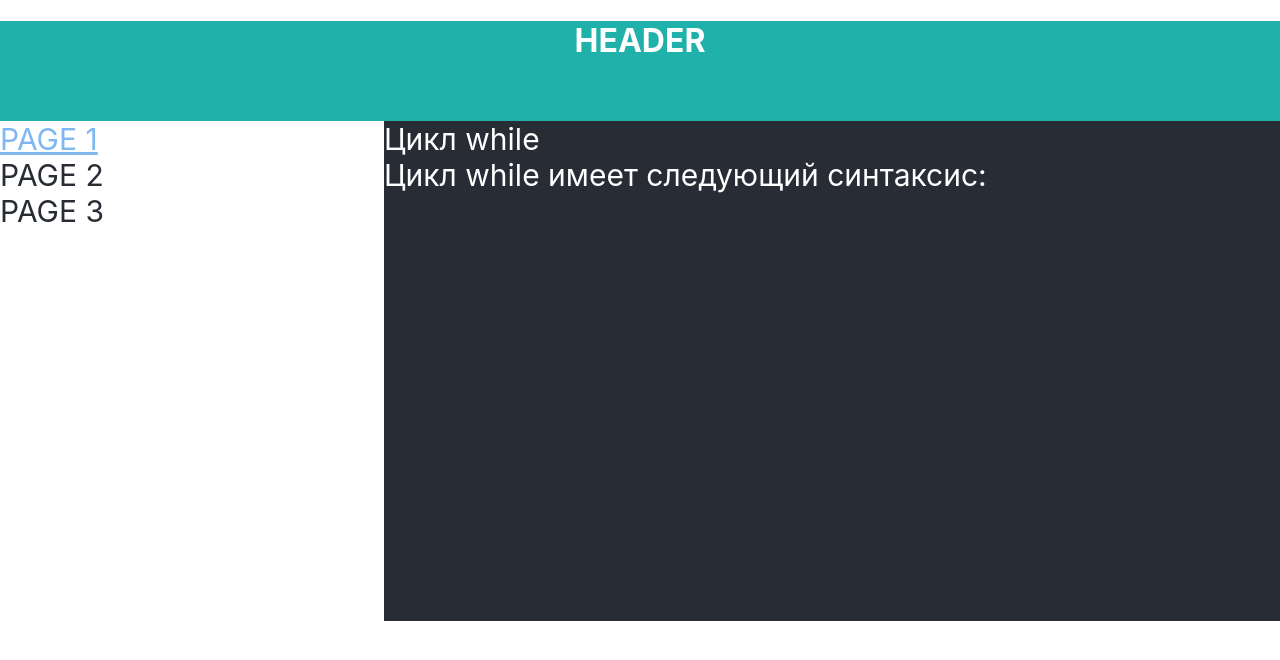
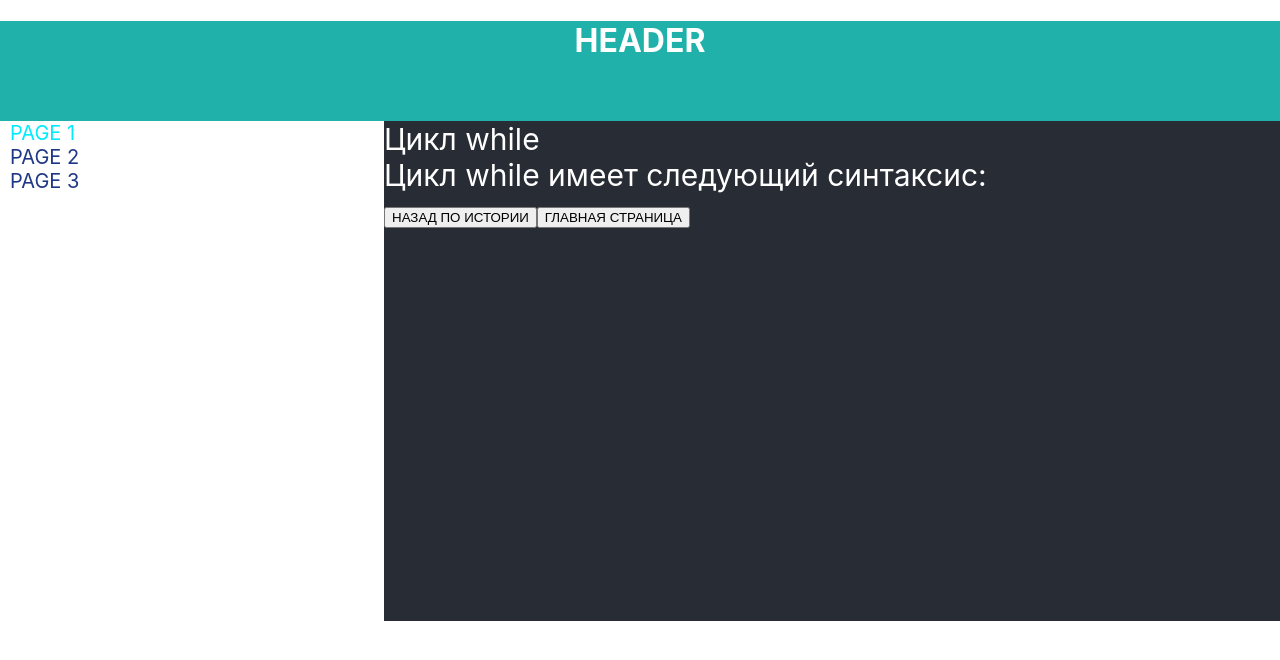
Before and after one commit to vitalyabedik/it-incubator.microtasks, a React (Create React App) app: page /page/0 in a window 1280 px wide. Shown: the top 660 px of the page. Built offline with nearby package versions, Linux system fonts and the light colour scheme.

Commit message:
feat: finish tuesday-hw-help-02

```diff
--- a/src/App.tsx
+++ b/src/App.tsx
@@ -3,12 +3,14 @@ import React from 'react';
 import './App.css';
 
 import {TuesdayExtra2Hw} from './components/Tuesday/tuesday-hw-help-02/TuesdayExtra2Hw';
+import {TuesdayExtra1Hw} from './components/Tuesday/tuesday-hw-help-01/TuesdayExtra1Hw';
 
 function App() {
 
     return (
         <>
             <TuesdayExtra2Hw/>
+            {/*<TuesdayExtra1Hw/>*/}
         </>
 
     );
--- a/src/components/Tuesday/tuesday-hw-help-02/components/Site.tsx
+++ b/src/components/Tuesday/tuesday-hw-help-02/components/Site.tsx
@@ -1,26 +1,39 @@
-import React from 'react';
+import React, {useEffect, useState} from 'react';
 import {Navigate, NavLink, Route, Routes} from 'react-router-dom';
 import styles from './Site.module.css'
-import {PageOne} from "./pages/PageOne";
-import {PageTwo} from "./pages/PageTwo";
-import {PageThree} from "./pages/PageThree";
-import {Error404} from "./pages/Error404";
-import {Page} from "./pages/Page";
-import {dataState} from "../dataState/dataState";
+import {PageOne} from './pages/PageOne';
+import {PageTwo} from './pages/PageTwo';
+import {PageThree} from './pages/PageThree';
+import {Error404} from './pages/Error404';
+import {Page} from './pages/Page';
+import {dataState} from '../dataState/dataState';
+import styled from 'styled-components';
+import {useWindowSize} from '../hooks/useWindowSize';
+
+// если Link -> используем Route element
+// если Button -> используем navigate
 
 
 export const Site = () => {
+    // const [burger, setBurger] = useState(false)
+
+    const size = useWindowSize()
+    // console.log(size)
+
     return (
         <div>
             <div className={styles.header}><h1>HEADER</h1></div>
             <div className={styles.body}>
-                <div className={styles.nav}>
-                    <div><NavLink to={'/page/0'} className={({isActive})=>isActive ?styles.active : styles.navLink}>PAGE 1</NavLink></div>
-                    <div><NavLink to={'/page/1'} className={({isActive})=>isActive ?styles.active : styles.navLink}>PAGE 2</NavLink></div>
-                    <div><NavLink to={'/page/2'} className={({isActive})=>isActive ?styles.active : styles.navLink}>PAGE 3</NavLink></div>
-                    {/*<div><NavLink to={'/page3'} className={({isActive})=>isActive ?styles.active : styles.navLink}>PAGE 3</NavLink></div>*/}
-                    {/*<div><a href='/page3'>PAGE 3 AHREF</a></div>*/}
-                </div>
+                {size > 1000
+                    ? <div className={styles.nav}>
+                        <NavWrapper><NavLink to={'/page/0'}>PAGE 1</NavLink></NavWrapper>
+                        <NavWrapper><NavLink to={'/page/1'}>PAGE 2</NavLink></NavWrapper>
+                        <NavWrapper><NavLink to={'/page/2'}>PAGE 3</NavLink></NavWrapper>
+                        {/*<div><NavLink to={'/page3'} className={({isActive})=>isActive ?styles.active : styles.navLink}>PAGE 3</NavLink></div>*/}
+                        {/*<div><a href='/page3'>PAGE 3 AHREF</a></div>*/}
+                    </div>
+                    : <span></span>
+                }
 
                 <div className={styles.content}>
                     <Routes>
@@ -38,3 +51,23 @@ export const Site = () => {
         </div>
     );
 };
+
+const NavWrapper = styled.div`
+  margin-left: 10px;
+  font-size: 20px;
+
+  // & - родитель (NavWrapper) -> a (дети), наш NavLink перешел в тег a
+  & > a {
+    text-decoration: none;
+    color: #1e3786;
+  }
+
+  & > a.active {
+    text-decoration: none;
+    color: #03eaff;
+  }
+
+  & > a:hover {
+    color: steelblue; /* Цвет ссылки */
+  }
+`
--- a/src/components/Tuesday/tuesday-hw-help-02/components/pages/Content.tsx
+++ b/src/components/Tuesday/tuesday-hw-help-02/components/pages/Content.tsx
@@ -1,4 +1,5 @@
 import React from 'react';
+import {useNavigate} from 'react-router-dom';
 
 type ContentTypeProps={
     heading:string,
@@ -7,10 +8,26 @@ type ContentTypeProps={
 
 export const Content = (props:ContentTypeProps) => {
     const{heading, pages}=props
+
+    const navigate = useNavigate()
+
+    const onClickMainHandler = () => {
+        navigate('/page/0')
+    }
+
+    const onClickBackHandler = () => {
+        navigate(-1)
+    }
+
     return (
         <div>
             <div>{heading}</div>
             <div>{pages}</div>
+
+            <div>
+                <button onClick={onClickBackHandler}>НАЗАД ПО ИСТОРИИ</button>
+                <button onClick={onClickMainHandler}>ГЛАВНАЯ СТРАНИЦА</button>
+            </div>
         </div>
     );
 };
--- a/src/components/Tuesday/tuesday-hw-help-02/components/pages/Page.tsx
+++ b/src/components/Tuesday/tuesday-hw-help-02/components/pages/Page.tsx
@@ -1,7 +1,8 @@
 import React from 'react';
-import {PagesType} from "../../dataState/dataState";
-import {useParams} from "react-router-dom";
-import {Content} from "./Content";
+import {PagesType} from '../../dataState/dataState';
+import {useParams} from 'react-router-dom';
+import {Content} from './Content';
+import {Error404} from './Error404';
 
 type PagePropsType = {
     pages: Array<PagesType>
@@ -13,7 +14,15 @@ export const Page = (props: PagePropsType) => {
     // console.log('params: ', Number(param.id))
 
     return (
-        <Content heading={props.pages[Number(param.id)].heading} pages={props.pages[Number(param.id)].about}/>
+        props.pages[Number(param.id)]
+            ? <Content heading={props.pages[Number(param.id)].heading} pages={props.pages[Number(param.id)].about}/>
+            : <Error404/>
+    )
+
+    // props.pages.length >= Number(param.id)
+    //     ? <Content heading={props.pages[Number(param.id)].heading} pages={props.pages[Number(param.id)].about}/>
+    //     : <Error404/>
+
     // <div>
     //     <div>
     //         {props.pages[Number(param.id)].heading}
@@ -22,5 +31,4 @@ export const Page = (props: PagePropsType) => {
     //         {props.pages[Number(param.id)].about}
     //     </div>
     // </div>
-    );
 };
--- /dev/null
+++ b/src/components/Tuesday/tuesday-hw-help-02/hooks/useWindowSize.ts
@@ -0,0 +1,16 @@
+import {useEffect, useState} from 'react';
+
+export function useWindowSize() {
+    const [windowSize, setWindowSize] = useState(0);
+    useEffect(() => {
+
+        function handleResize() {
+            setWindowSize(window.innerWidth);
+        }
+
+        window.addEventListener('resize', handleResize);
+        handleResize();
+        return () => window.removeEventListener('resize', handleResize);
+    }, []); // Empty array ensures that effect is only run on mount
+    return windowSize;
+}
```
Lines whose indentation alone changed are shown as unchanged.
